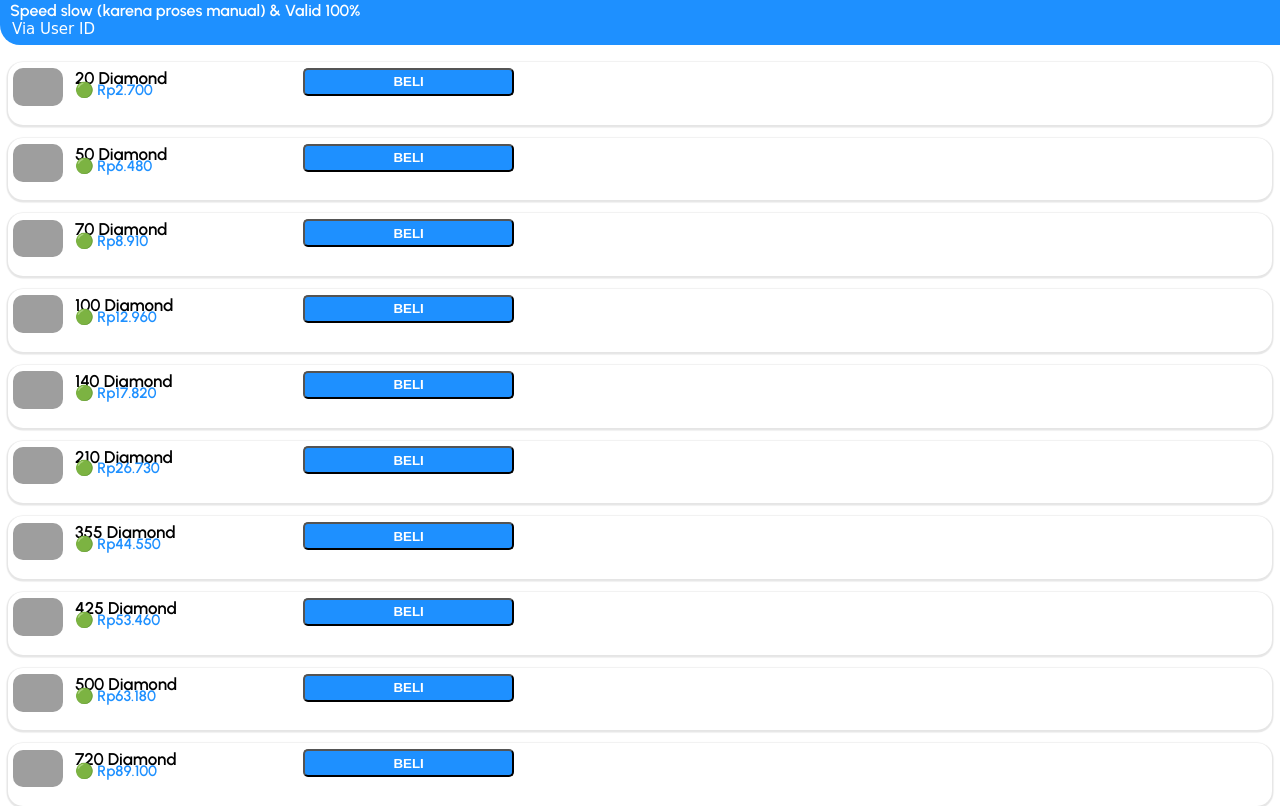
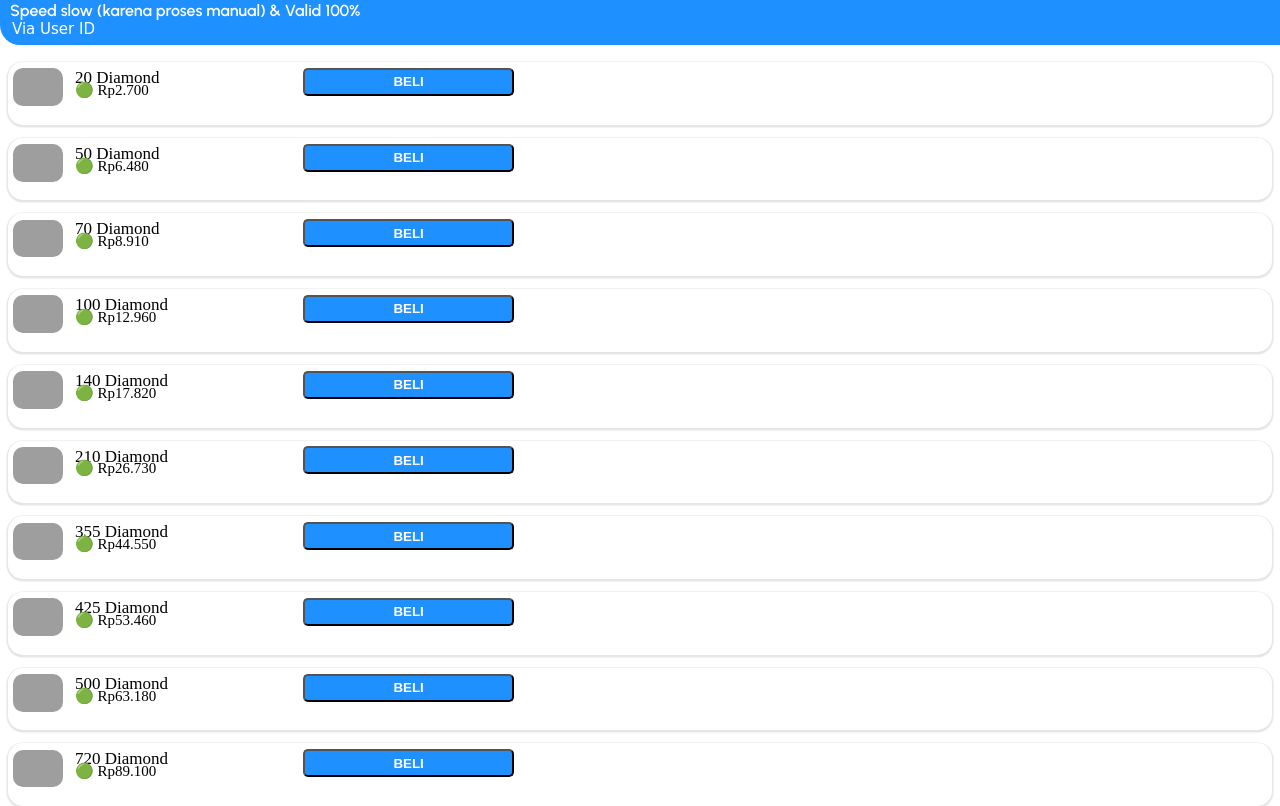
Before and after one commit to sptrshop25/ffmanual, a plain HTML site: page index.html in a window 1280 px wide. Shown: the top 806 px of the page. Drawn offline with nearby package versions, Linux system fonts and the light colour scheme; grey boxes are pictures that could not be loaded; a web font is replaced by a local one.

Commit message:
Update index.html

```diff
--- a/index.html
+++ b/index.html
@@ -16,7 +16,7 @@
     height:8%;
     background-color: white;
     box-shadow: 0px 1px 1px 1.5px rgba(0,0,0,0.1);
-    font-family: 'Urbanist', sans-serif;
+
     border-radius: 15px;
     font-weight: 100;
     margin-bottom:13px;
@@ -36,12 +36,13 @@
     font-size: 17px;
     margin:6px 0px 50px 12px;
     position: absolute;
+    font-weight:normal;
   }
     .text2{
     font-size: 15px;
     margin:-25px 0px 50px 67px;
     position: absolute;
-    color:#1E90FF;
+    font-weight: normal;
     }
      .atas{
        font-family: 'Urbanist', sans-serif;
```
